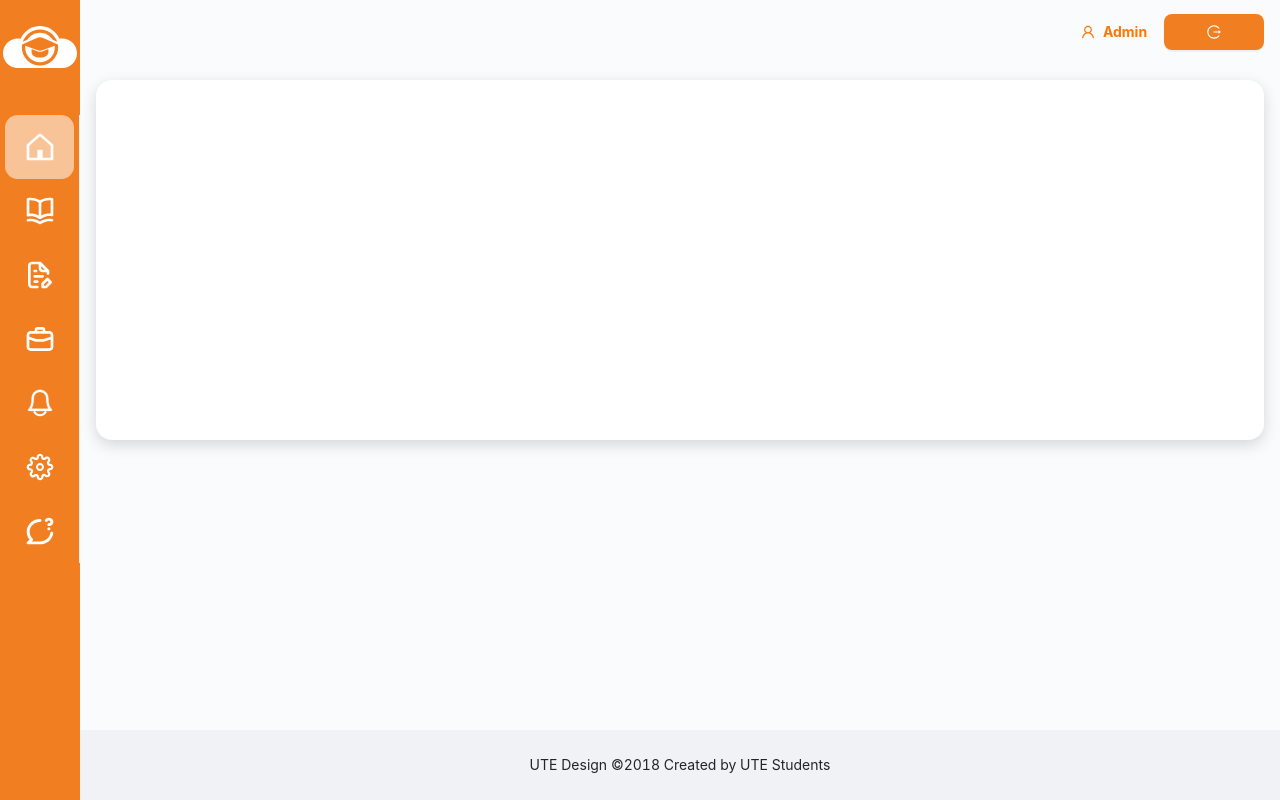
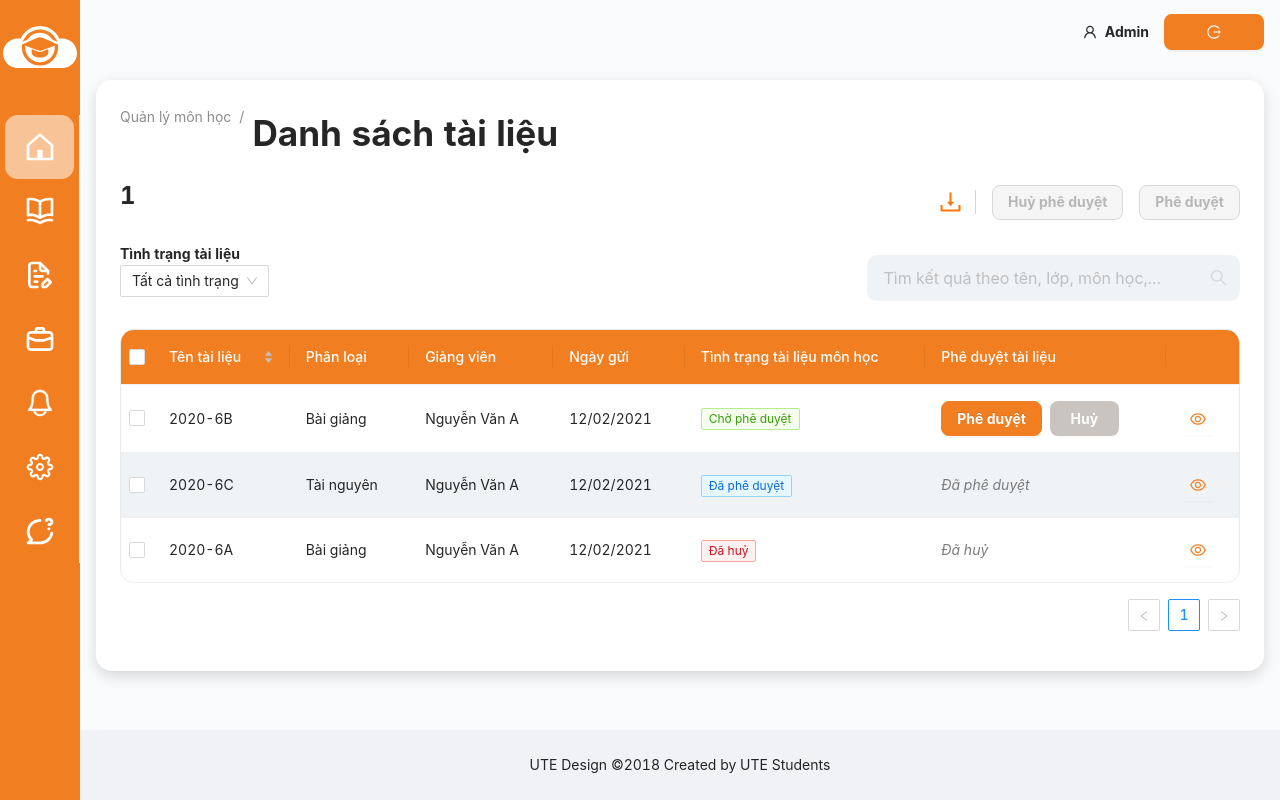
Before and after one commit to nguyenngocminhthu/E-Library-of-LMS, a React (Create React App) app: page /listfile/1 in a window 1280 px wide. Built offline with nearby package versions, Linux system fonts and the light colour scheme.

Commit message:
list file

```diff
--- /dev/null
+++ b/src/Views/Leadership/ListFile/ListFile.tsx
@@ -0,0 +1,229 @@
+import { DownloadOutlined, EyeOutlined } from "@ant-design/icons";
+import {
+  Button,
+  Col,
+  DatePicker,
+  Form,
+  Input,
+  Row,
+  Space,
+  Table,
+  Tag,
+  Tooltip,
+} from "antd";
+import modal from "antd/lib/modal";
+import { useState } from "react";
+import { useNavigate, useParams } from "react-router";
+import { BreadcrumbComp } from "../../../Components/Breadcrumb";
+import SearchComponent from "../../../Components/SearchComponent";
+import { SelectComp } from "../../../Components/Select";
+import "./style.scss";
+
+const status = [
+  {
+    name: "Đã phê duyệt",
+    value: "DPD",
+  },
+  {
+    name: "Chờ phê duyệt",
+    value: "CPD",
+  },
+];
+
+export const ListFile = () => {
+  const navigate = useNavigate();
+  const params = useParams<{ idSub: string }>();
+  const [selectedRowKeys, setSelectedRowKeys] = useState([]);
+  const [form] = Form.useForm();
+
+  const config = {
+    title: "Phê duyệt",
+    content:
+      "Xác nhận muốn phê duyệt đề thi này và các thông tin bên trong? Sau khi phê duyệt sẽ không thể hoàn tác.",
+    okText: "Xác nhận",
+    cancelText: "Huỷ",
+  };
+
+  const config1 = {
+    title: "Huỷ phê duyệt tài liệu",
+    width: "50%",
+    className: "cancel-form",
+    content: (
+      <Form name="cancel-form" form={form}>
+        <Form.Item
+          name="startDate"
+          label="Ngày bắt đầu"
+          rules={[{ required: true }]}
+        >
+          <DatePicker style={{ width: "50%" }} />
+        </Form.Item>
+        <Form.Item name="user" label="Người huỷ" rules={[{ required: true }]}>
+          <Input />
+        </Form.Item>
+      </Form>
+    ),
+    okText: "Xác nhận",
+    cancelText: "Huỷ",
+  };
+  const columns = [
+    {
+      title: "Tên tài liệu",
+      dataIndex: "fileName",
+      key: "fileName",
+      sorter: (a: any, b: any) => a.fileName.length - b.fileName.length,
+    },
+    {
+      title: "Phân loại",
+      dataIndex: "fileType",
+      key: "fileType",
+    },
+    {
+      title: "Giảng viên",
+      dataIndex: "teacher",
+      key: "teacher",
+    },
+    {
+      title: "Ngày gửi",
+      dataIndex: "createdAt",
+      key: "createdAt",
+    },
+    {
+      title: "Tình trạng tài liệu môn học",
+      dataIndex: "status",
+      key: "status",
+      render: (status: number) => (
+        <Tag
+          color={status === 0 ? "green" : status === 1 ? "blue" : "red"}
+          key={status}
+        >
+          {status === 0
+            ? "Chờ phê duyệt"
+            : status === 1
+            ? "Đã phê duyệt"
+            : "Đã huỷ"}
+        </Tag>
+      ),
+    },
+    {
+      title: "Phê duyệt tài liệu",
+      dataIndex: "verify",
+      key: "verify",
+      render: (stt: any, record: any) => (
+        <div>
+          {record.status === 0 ? (
+            <div style={{ display: "flex" }}>
+              <Button onClick={() => modal.confirm(config)} type="primary">
+                Phê duyệt
+              </Button>
+              <Button
+                onClick={() => modal.confirm(config1)}
+                className="cancel-btn"
+              >
+                Huỷ
+              </Button>
+            </div>
+          ) : record.status === 1 ? (
+            <span className="gray">Đã phê duyệt</span>
+          ) : (
+            <span className="gray">Đã huỷ</span>
+          )}
+        </div>
+      ),
+    },
+
+    {
+      title: "",
+      key: "action",
+      render: (text: any, record: any) => (
+        <Space size="middle">
+          <Tooltip title="Detail">
+            <Button
+              onClick={() => navigate(`/subjectManage/${record.subCode}`)}
+              icon={<EyeOutlined />}
+            />
+          </Tooltip>
+        </Space>
+      ),
+    },
+  ];
+
+  const data = [
+    {
+      key: "1",
+      fileName: "2020-6B",
+      fileType: "Bài giảng",
+      teacher: "Nguyễn Văn A",
+      status: 0,
+      createdAt: "12/02/2021",
+    },
+    {
+      key: "2",
+      fileName: "2020-6C",
+      fileType: "Tài nguyên",
+      teacher: "Nguyễn Văn A",
+      status: 1,
+      createdAt: "12/02/2021",
+    },
+    {
+      key: "3",
+      fileName: "2020-6A",
+      fileType: "Bài giảng",
+      teacher: "Nguyễn Văn A",
+      status: 2,
+      createdAt: "12/02/2021",
+    },
+  ];
+
+  const onSelectChange = (selectedRowKeys: any) => {
+    setSelectedRowKeys(selectedRowKeys);
+  };
+
+  const rowSelection = {
+    selectedRowKeys,
+    onChange: onSelectChange,
+  };
+
+  return (
+    <div className="subject sub-manage">
+      <BreadcrumbComp
+        title="Danh sách tài liệu"
+        prevPageTitle="Quản lý môn học"
+        prevPage="subjects"
+      />
+      <div className="top-head">
+        <h1>{params.idSub}</h1>
+        <div style={{ display: "flex" }}>
+          <DownloadOutlined />
+          <Button
+            className="default-btn"
+            disabled={selectedRowKeys.length === 0 ? true : false}
+            style={{ marginLeft: "1rem" }}
+          >
+            Huỷ phê duyệt
+          </Button>
+          <Button
+            disabled={selectedRowKeys.length === 0 ? true : false}
+            style={{ marginLeft: "1rem" }}
+            type="primary"
+          >
+            Phê duyệt
+          </Button>
+        </div>
+      </div>
+      <Row>
+        <Col className="table-header" span={16}>
+          <SelectComp
+            style={{ display: "block" }}
+            textLabel="Tình trạng tài liệu"
+            defaultValue="Tất cả tình trạng"
+            dataString={status}
+          />
+        </Col>
+        <Col className="table-header" span={8}>
+          <SearchComponent />
+        </Col>
+      </Row>
+      <Table rowSelection={rowSelection} columns={columns} dataSource={data} />
+    </div>
+  );
+};
--- /dev/null
+++ b/src/Views/Leadership/ListFile/style.scss
@@ -0,0 +1,32 @@
+@import "../../../shared/styles/variable";
+
+.sub-manage {
+  .top-head {
+    display: flex;
+    justify-content: space-between;
+    align-items: center;
+    h1 {
+      font-weight: 700;
+      font-size: 24px;
+    }
+
+    .anticon svg {
+      color: $color-text-light;
+      font-size: 24px;
+      width: 50px;
+      border-right: 1px solid rgba(180, 178, 178, 0.548);
+
+      &:hover {
+        cursor: pointer;
+      }
+    }
+  }
+}
+
+.cancel-form {
+  .ant-modal {
+    .ant-modal-confirm-content {
+      text-align: left;
+    }
+  }
+}
--- a/src/Views/Leadership/Subject/Subject.tsx
+++ b/src/Views/Leadership/Subject/Subject.tsx
@@ -58,6 +58,11 @@ export const Subject = () => {
       dataIndex: "subName",
       key: "subName",
       sorter: (a: any, b: any) => a.subName.length - b.subName.length,
+      render: (subName: string, record: any) => (
+        <div onClick={() => navigate(`/subjects/${record.subCode}`)}>
+          {subName}
+        </div>
+      ),
     },
     {
       title: "Giảng viên",
@@ -91,7 +96,7 @@ export const Subject = () => {
         <Space size="middle">
           <Tooltip title="Detail">
             <Button
-              onClick={() => navigate(`/subjects/${record.subCode}`)}
+              onClick={() => navigate(`/listfile/${record.subCode}`)}
               icon={<UnorderedListOutlined />}
             />
           </Tooltip>
@@ -103,7 +108,7 @@ export const Subject = () => {
   const data = [
     {
       key: "1",
-      subCode: "2020-6A",
+      subCode: "2020-6B",
       subName: "Thương mại điện tử",
       teacher: "Nguyễn Văn A",
       file: "15/20",
@@ -112,7 +117,7 @@ export const Subject = () => {
     },
     {
       key: "2",
-      subCode: "2020-6A",
+      subCode: "2020-6C",
       subName: "Nguyên lý kế toán",
       teacher: "Nguyễn Văn A",
       file: "15/20",
--- a/src/Views/Leadership/Subject/ViewSubject.tsx
+++ b/src/Views/Leadership/Subject/ViewSubject.tsx
@@ -135,7 +135,12 @@ export const ViewSubject = () => {
                   <br />
                   <InputLabel labelTextarea="Nội dung" />
                   <div className="footer-btn">
-                    <Button onClick={() => setQuestion(false)}>Huỷ</Button>
+                    <Button
+                      className="default-btn"
+                      onClick={() => setQuestion(false)}
+                    >
+                      Huỷ
+                    </Button>
                     <Button style={{ marginLeft: "1rem" }} type="primary">
                       Gửi
                     </Button>
--- a/src/routers/routerLeadership.tsx
+++ b/src/routers/routerLeadership.tsx
@@ -15,6 +15,7 @@ import Login from "../Views/Login/Login";
 import { Profile } from "../Views/Profile/Profile";
 import { Notification } from "../Views/Leadership/Noti/Noti";
 import { ViewSubject } from "../Views/Leadership/Subject/ViewSubject";
+import { ListFile } from "../Views/Leadership/ListFile/ListFile";
 
 export const Leadership = () => {
   const location = useLocation();
@@ -63,6 +64,12 @@ export const Leadership = () => {
                           </Route>
                           <Route>
                             <Route
+                              path="/listfile/:idSub"
+                              element={<ListFile />}
+                            />
+                          </Route>
+                          <Route>
+                            <Route
                               path="/subjects/:idSub"
                               element={<SubjectDetail />}
                             />
--- a/src/shared/styles/main_styles/button.scss
+++ b/src/shared/styles/main_styles/button.scss
@@ -1,19 +1,65 @@
 @import "../variable";
 
 .ant-btn {
+  font-weight: bold;
+}
+
+.default-btn {
   border: 1px solid $color-text-light;
   border-radius: 8px;
   color: $color-text-light;
   height: 2.2rem;
   min-width: 100px;
   font-weight: 700;
+
+  &:hover {
+    border: none;
+    background-color: $color-primary;
+    border: 1px solid $color-primary;
+    color: $color-white;
+  }
+
+  &:focus {
+    border: 1px solid $color-text-light;
+    color: $color-text-light;
+  }
+}
+
+.cancel-btn {
+  background-color: #c9c4c0;
+  border: none;
+  border-radius: 8px;
+  color: $color-white;
+  height: 2.2rem;
+  min-width: 69px;
+  font-weight: 700;
+  margin-left: 0.5rem;
+
+  &:hover {
+    border: 1px solid $color-text-light;
+    color: $color-text-light;
+    background-color: $color-white;
+  }
+
+  &:focus {
+    background-color: #c9c4c0;
+    border: none;
+    color: $color-white;
+  }
 }
 
 .ant-btn-primary {
   background-color: $color-primary;
-  border-color: $color-primary !important;
   border: 1px solid $color-primary;
   color: $color-white;
+  min-width: 100px;
+  height: 2.2rem;
+  border-radius: 8px;
+
+  &:focus {
+    background-color: $color-primary;
+    border: 1px solid $color-primary;
+  }
 }
 
 .ant-btn-primary:hover {
--- a/src/shared/styles/main_styles/index.scss
+++ b/src/shared/styles/main_styles/index.scss
@@ -2,3 +2,4 @@
 @import "./select.scss";
 @import "./title.scss";
 @import "./input.scss";
+@import "./modal.scss";
--- /dev/null
+++ b/src/shared/styles/main_styles/modal.scss
@@ -0,0 +1,50 @@
+@import "../variable";
+
+.ant-modal {
+  .anticon {
+    display: none;
+  }
+
+  .ant-modal-content {
+    border-radius: 8px;
+  }
+
+  .ant-modal-confirm-content {
+    margin-left: 0;
+    text-align: center;
+  }
+
+  .ant-modal-confirm-title {
+    text-align: center;
+    font-weight: 700;
+    font-size: 24px;
+  }
+
+  .ant-modal-confirm-btns {
+    float: unset;
+    display: flex;
+    justify-content: center;
+  }
+
+  .ant-btn-default {
+    background-color: #f2f2f2;
+    border: none;
+    border-radius: 8px;
+    height: 2.2rem;
+    min-width: 100px;
+    font-weight: 700;
+    margin-left: 0.5rem;
+
+    &:hover {
+      border: 1px solid $color-text-light;
+      color: $color-text-light;
+      background-color: $color-white;
+    }
+
+    &:focus {
+      background-color: #c9c4c0;
+      border: none;
+      color: $color-white;
+    }
+  }
+}
```
